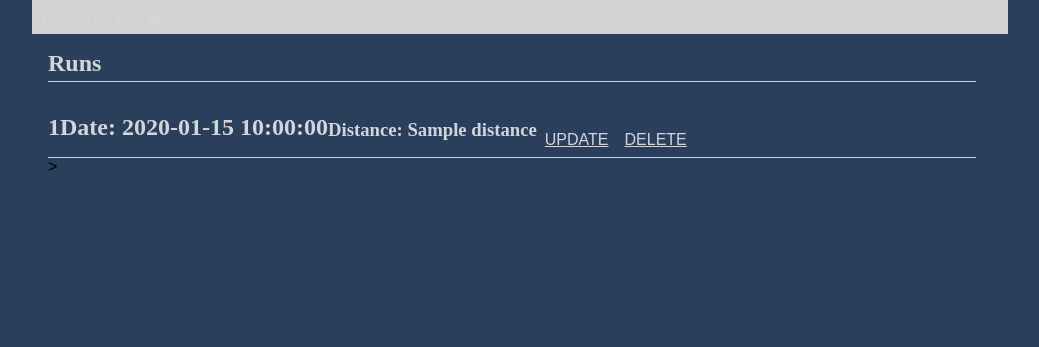
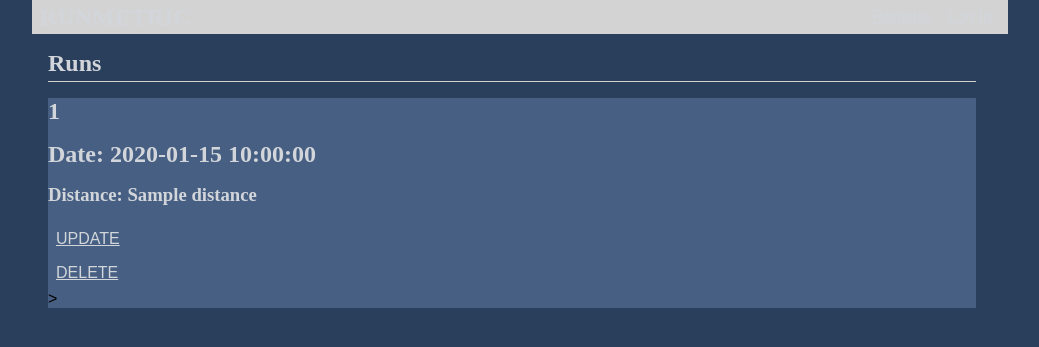
Before and after one commit to wtbarras/AthMetric, a Flask app: template runmetric/templates/runs/index.html in a window 1280 px wide. Shown: the top 347 px of the page, without its empty margins (128-1167 px from the left). Run offline with Flask 2, Linux system fonts and the light colour scheme; the template is opened without the code that fills it: most values are stand-ins (such as "Sample title", 1, 10 or a date in 2020).

Commit message:
Make run elements a lighter color than background

```diff
--- a/runmetric/templates/runs/index.html
+++ b/runmetric/templates/runs/index.html
@@ -7,29 +7,9 @@
   {% endif %}
 {% endblock %}
 
-<!-- {% block contento %}
-  {% for post in posts %}
-    <article class="post">
-      <header>
-        <div>
-          <h1>{{ post['title'] }}</h1>
-          <div class="about">by {{ post['username'] }} on {{ post['created'].strftime('%Y-%m-%d') }}</div>
-        </div>
-        {% if g.user['id'] == post['author_id'] %}
-          <a class="action" href="{{ url_for('blog.update', id=post['id']) }}">Edit</a>
-        {% endif %}
-      </header>
-      <p class="body">{{ post['body'] }}</p>
-    </article>
-    {% if not loop.last %}
-      <hr>
-    {% endif %}
-  {% endfor %}
-{% endblock %} -->
-
 {% block content %}
     {% for run in runs %}
-    <p>
+    <div class="run">
         <header>
             <h2>
                 {{ run['run_id'] }}
@@ -50,6 +30,6 @@
         {% if not loop.last %}
             <hr>
         {% endif %}
-    </p>
+      </div>
     {% endfor %}
 {% endblock %}
```
